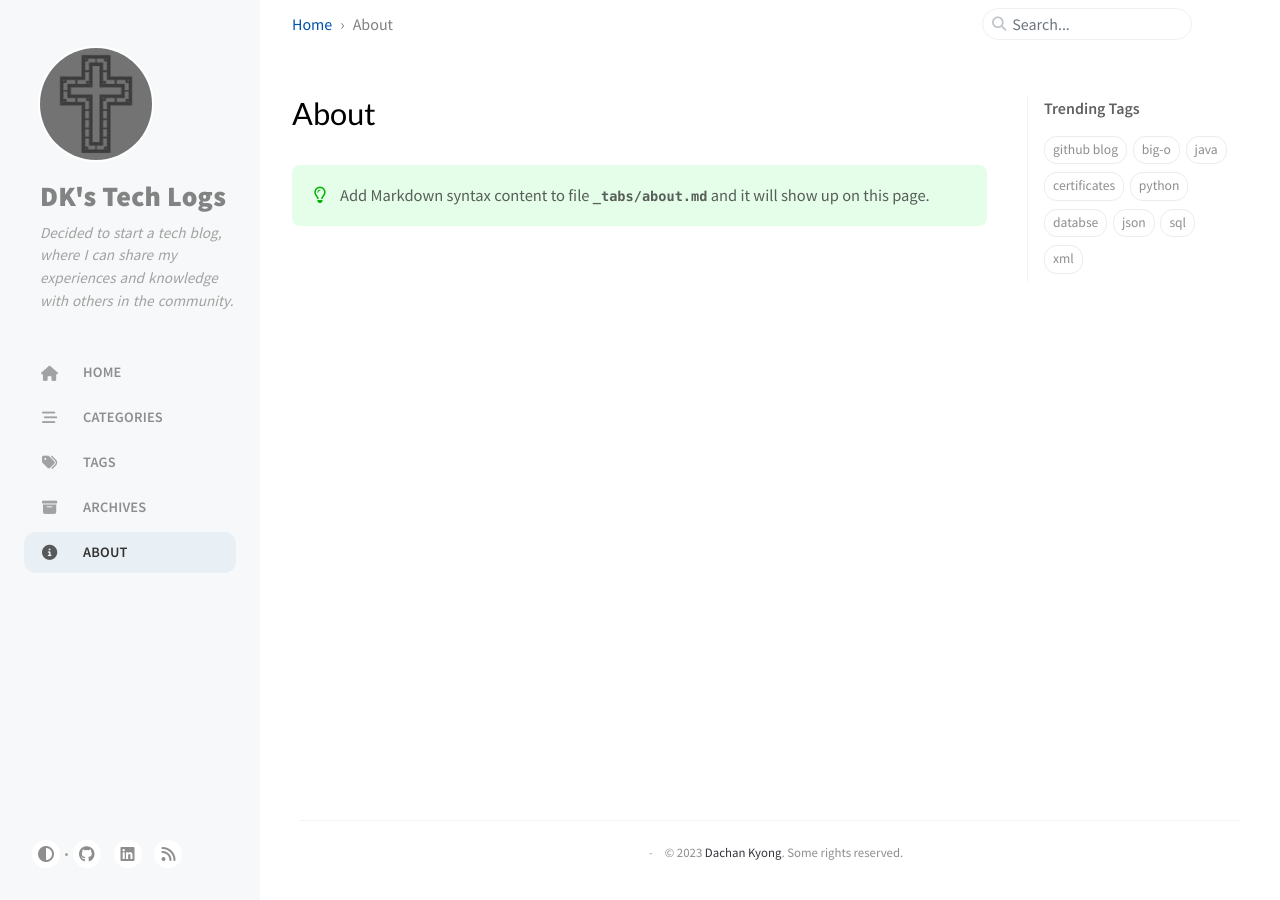
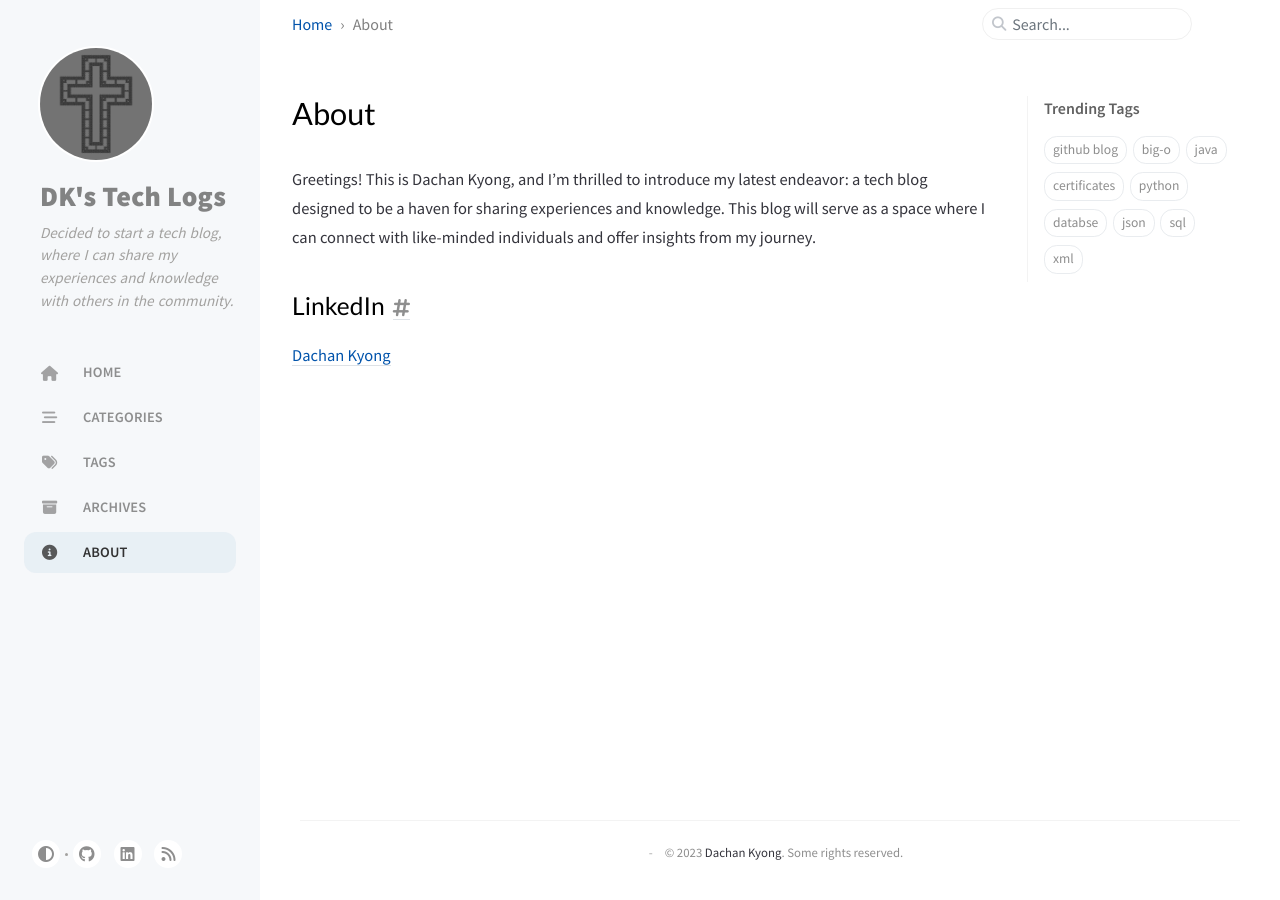
Before and after one commit to Dachan-Kyong/Dachan-Kyong.github.io, a Jekyll site: the page built from _tabs/about.md, in a window 1280 px wide. Built offline with Jekyll 4.4.1, drawn with Linux system fonts in a browser that asks for light colours; cached includes are drawn as plain includes; comment, search, counter and statistics services are not loaded.

Commit message:
Edit: about me

```diff
--- a/_tabs/about.md
+++ b/_tabs/about.md
@@ -4,5 +4,7 @@ icon: fas fa-info-circle
 order: 4
 ---
 
-> Add Markdown syntax content to file `_tabs/about.md`{: .filepath } and it will show up on this page.
-{: .prompt-tip }
+Greetings! This is Dachan Kyong, and I'm thrilled to introduce my latest endeavor: a tech blog designed to be a haven for sharing experiences and knowledge. This blog will serve as a space where I can connect with like-minded individuals and offer insights from my journey.
+
+## LinkedIn
+[Dachan Kyong](https://www.linkedin.com/in/dachan-kyong-9350b2258/)
```
